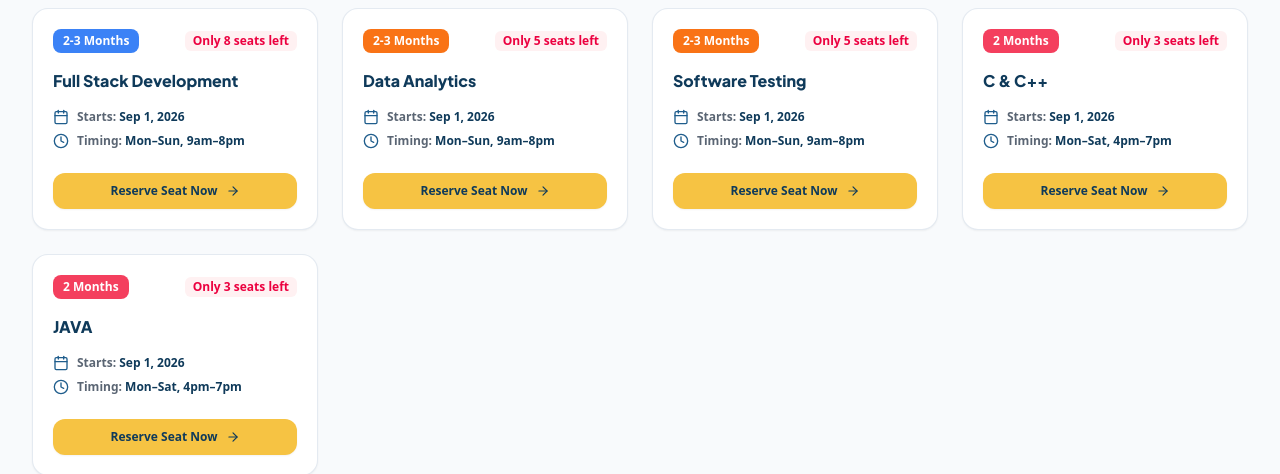
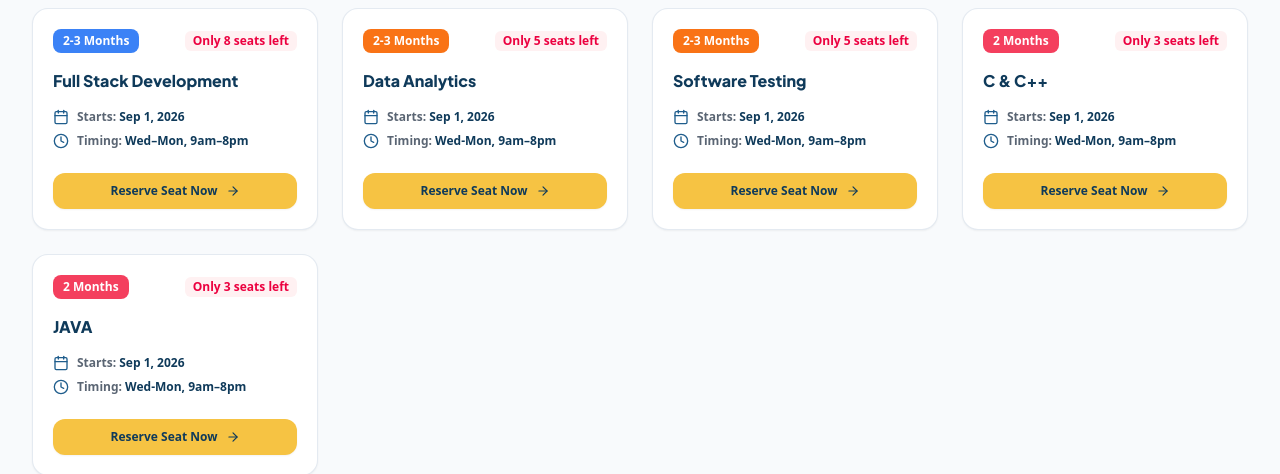
Before and after one commit to Pranav0051/universeAcademySangliFinal2, a React (Vite) app: page / in a window 1280 px wide. Shown: the part 10640-11114 px from the top of the page. Built offline with nearby package versions, Linux system fonts and the light colour scheme; a web font is replaced by a local one.

Commit message:
changes done

```diff
--- a/src/App.tsx
+++ b/src/App.tsx
@@ -121,7 +121,6 @@ export default function App() {
                     <h3 className="text-base font-extrabold text-[#0F3A5A]">
                       Book Free Counselling Session
                     </h3>
-                    <p className="text-[11px] text-[#5A6573]">Get up to 30% scholarship on early enrollment</p>
                   </div>
                 </div>
 
--- a/src/data/siteData.ts
+++ b/src/data/siteData.ts
@@ -694,7 +694,7 @@ export const UPCOMING_BATCHES: Batch[] = [
     course: 'Full Stack Development',
     start: 'Sep 1, 2026',
     duration: '2-3 Months',
-    timing: 'Mon–Sun, 9am–8pm',
+    timing: 'Wed–Mon, 9am–8pm',
     seats: 8,
     color: '#3B82F6'
   },
@@ -702,7 +702,7 @@ export const UPCOMING_BATCHES: Batch[] = [
     course: 'Data Analytics',
     start: 'Sep 1, 2026',
     duration: '2-3 Months',
-    timing: 'Mon–Sun, 9am–8pm',
+    timing: 'Wed-Mon, 9am–8pm',
     seats: 5,
     color: '#F97316'
   },
@@ -710,7 +710,7 @@ export const UPCOMING_BATCHES: Batch[] = [
     course: 'Software Testing',
     start: 'Sep 1, 2026',
     duration: '2-3 Months',
-     timing: 'Mon–Sun, 9am–8pm',
+     timing: 'Wed-Mon, 9am–8pm',
     seats: 5,
     color: '#F97316'
   },
@@ -718,7 +718,7 @@ export const UPCOMING_BATCHES: Batch[] = [
     course: 'C & C++',
     start: 'Sep 1, 2026',
     duration: '2 Months',
-    timing: 'Mon–Sat, 4pm–7pm',
+    timing: 'Wed-Mon, 9am–8pm',
     seats: 3,
     color: '#F43F5E'
   },
@@ -726,7 +726,7 @@ export const UPCOMING_BATCHES: Batch[] = [
     course: 'JAVA',
     start: 'Sep 1, 2026',
     duration: '2 Months',
-    timing: 'Mon–Sat, 4pm–7pm',
+    timing: 'Wed-Mon, 9am–8pm',
     seats: 3,
     color: '#F43F5E'
   }
```
